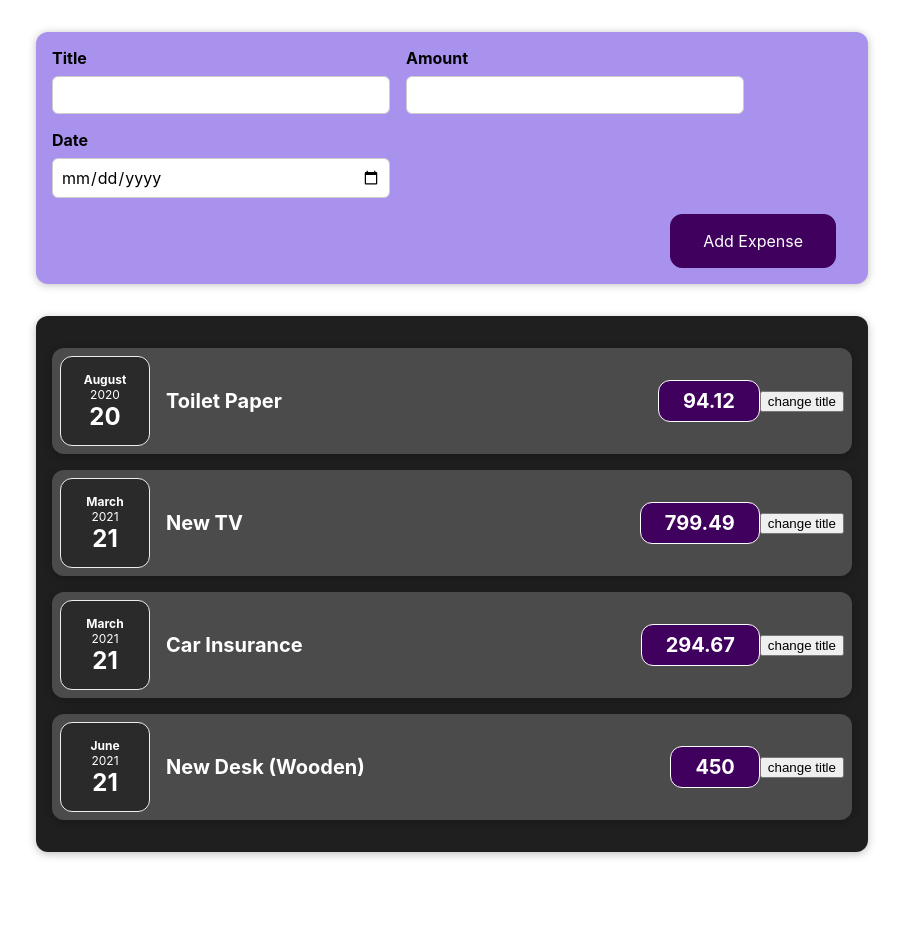
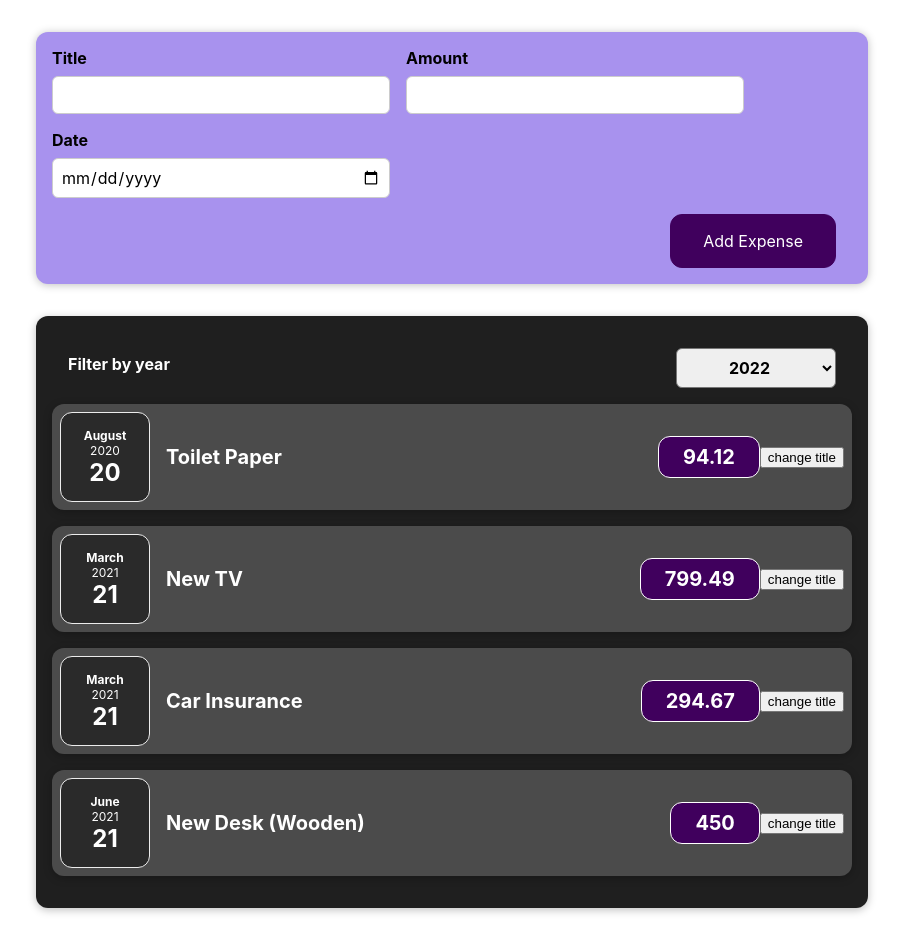
Before and after one commit to Starlla/react-complete-guide, a React (Create React App) app: page / in a window 1280 px wide. Shown: the whole page, without its empty margins (188-1091 px from the left). Before the commit the page ends 884 px from the top, so only its background shows below. Built offline with nearby package versions, Linux system fonts and the light colour scheme.

Commit message:
add year filter

```diff
--- a/src/components/Expenses/Expenses.js
+++ b/src/components/Expenses/Expenses.js
@@ -2,10 +2,15 @@
 import Card from "../UI/Card";
 import ExpenseItem from "./ExpenseItem";
 import "./Expenses.css";
+import ExpensesFilter from "./ExpensesFilter";
 
 function Expenses({ expenses }) {
+  const selectChangeHandler = (selectedYear) => {
+    console.log(selectedYear);
+  };
   return (
     <Card className="expenses">
+      <ExpensesFilter onSelectChange={selectChangeHandler} />
       {expenses.map((expense) => (
         <ExpenseItem
           key={expense.title}
--- /dev/null
+++ b/src/components/Expenses/ExpensesFilter.css
@@ -0,0 +1,24 @@
+.expenses-filter {
+  color: white;
+  padding: 0 1rem;
+}
+
+.expenses-filter__control {
+  display: flex;
+  width: 100%;
+  align-items: center;
+  justify-content: space-between;
+  margin: 1rem 0;
+}
+
+.expenses-filter label {
+  font-weight: bold;
+  margin-bottom: 0.5rem;
+}
+
+.expenses-filter select {
+  font: inherit;
+  padding: 0.5rem 3rem;
+  font-weight: bold;
+  border-radius: 6px;
+}
--- /dev/null
+++ b/src/components/Expenses/ExpensesFilter.js
@@ -0,0 +1,25 @@
+import React from "react";
+
+import "./ExpensesFilter.css";
+
+const ExpensesFilter = ({ onSelectChange }) => {
+  const filterChangeHandler = (event) => {
+    onSelectChange(event.target.value);
+  };
+
+  return (
+    <div className="expenses-filter">
+      <div className="expenses-filter__control">
+        <label>Filter by year</label>
+        <select onChange={filterChangeHandler}>
+          <option value="2022">2022</option>
+          <option value="2021">2021</option>
+          <option value="2020">2020</option>
+          <option value="2019">2019</option>
+        </select>
+      </div>
+    </div>
+  );
+};
+
+export default ExpensesFilter;
```
